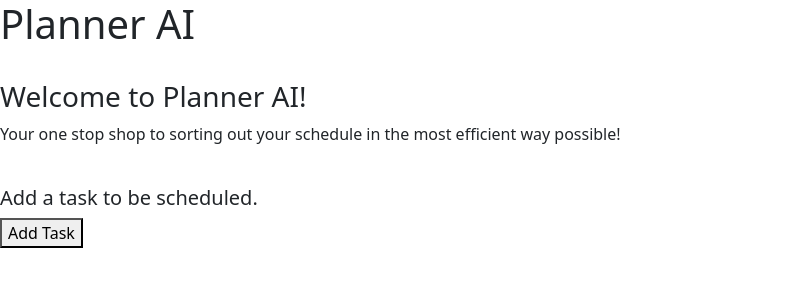
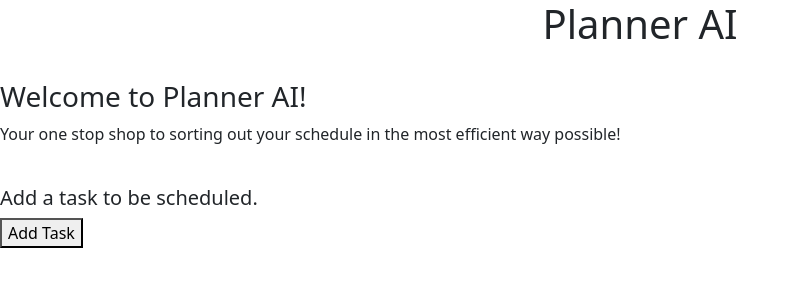
Before and after one commit to Fire05s/Planner-AI, a Flask app: page / in a window 1280 px wide. Shown: the top 300 px of the page, without its empty margins (0-799 px from the left). Run offline with Flask 3, Linux system fonts and the light colour scheme.

Commit message:
Added custom stylesheet to index.html

```diff
--- /dev/null
+++ b/static/app_style.css
@@ -0,0 +1,7 @@
+html,body {
+    height: 100%;
+}
+
+h1{
+    text-align: center;
+}
--- a/templates/index.html
+++ b/templates/index.html
@@ -6,13 +6,11 @@
         <meta name="viewport" content="width=device-width, initial-scale=1, shrink-to-fit=no">
 
         <!-- Bootstrap CSS -->
-        <!-- <link rel="stylesheet" href="https://cdn.jsdelivr.net/npm/bootstrap@4.0.0/dist/css/bootstrap.min.css" integrity="sha384-Gn5384xqQ1aoWXA+058RXPxPg6fy4IWvTNh0E263XmFcJlSAwiGgFAW/dAiS6JXm" crossorigin="anonymous"> -->
         <link href="https://cdn.jsdelivr.net/npm/bootstrap@5.3.8/dist/css/bootstrap.min.css" rel="stylesheet" integrity="sha384-sRIl4kxILFvY47J16cr9ZwB07vP4J8+LH7qKQnuqkuIAvNWLzeN8tE5YBujZqJLB" crossorigin="anonymous">
-        <style>
-            html,body {
-                height: 100%;
-            }
-        </style>
+
+        <!-- Custom CSS -->
+        <link rel="stylesheet" href="{{ url_for('static', filename='app_style.css') }}">
+
         <title>Home</title>
     </head>
     <body>
```
